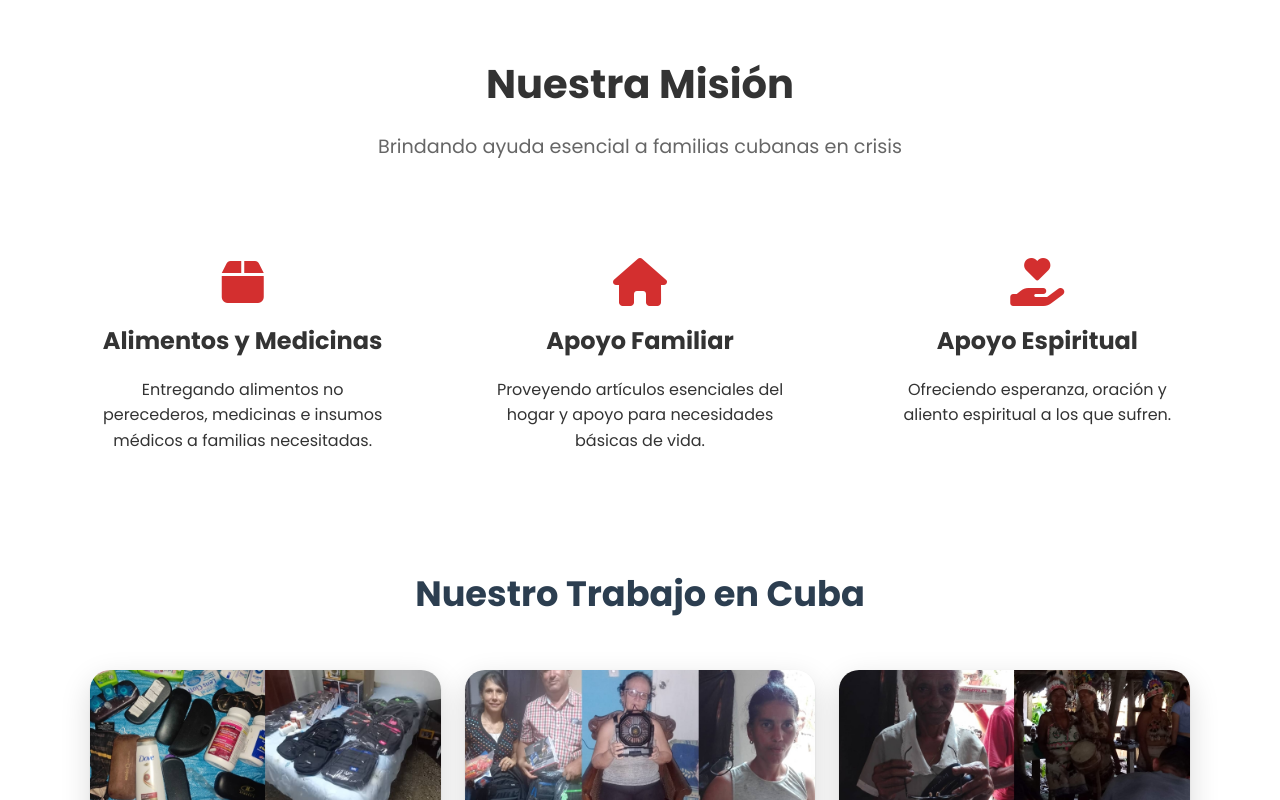
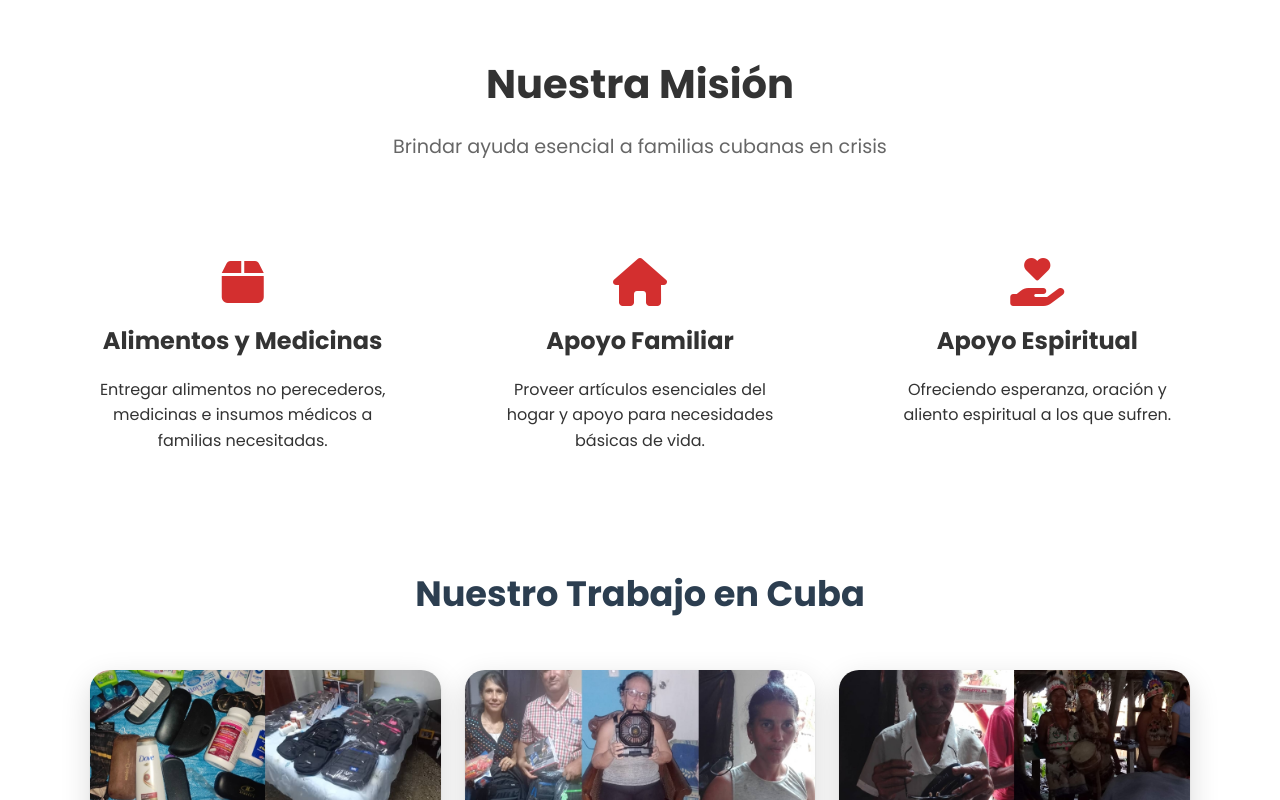
Before and after one commit to tito-corrioso/cuba-relief-foundation, a plain HTML site: page es.html in a window 1280 px wide. Shown: the part 2020-2820 px from the top of the page. Drawn offline with Linux system fonts and the light colour scheme.

Commit message:
Update es.html

```diff
--- a/es.html
+++ b/es.html
@@ -89,18 +89,18 @@
         <div class="container">
             <div class="section-header">
                 <h2>Nuestra Misión</h2>
-                <p>Brindando ayuda esencial a familias cubanas en crisis</p>
+                <p>Brindar ayuda esencial a familias cubanas en crisis</p>
             </div>
             <div class="mission-grid">
                 <div class="mission-item">
                     <i class="fas fa-box"></i>
                     <h3>Alimentos y Medicinas</h3>
-                    <p>Entregando alimentos no perecederos, medicinas e insumos médicos a familias necesitadas.</p>
+                    <p>Entregar alimentos no perecederos, medicinas e insumos médicos a familias necesitadas.</p>
                 </div>
                 <div class="mission-item">
                     <i class="fas fa-home"></i>
                     <h3>Apoyo Familiar</h3>
-                    <p>Proveyendo artículos esenciales del hogar y apoyo para necesidades básicas de vida.</p>
+                    <p>Proveer artículos esenciales del hogar y apoyo para necesidades básicas de vida.</p>
                 </div>
                 <div class="mission-item">
                     <i class="fas fa-hand-holding-heart"></i>
@@ -125,7 +125,7 @@
         <div class="container">
             <div class="section-header">
                 <h2>¿Listo para Hacer una Diferencia?</h2>
-                <p>¡Apoya la próxima misión humanitaria del Pastor René a Cuba!<br>Contacta directamente al Pastor René para donar o saber más</p>
+                <p>¡Apoya la próxima misión humanitaria del Pastor René a Cuba!<br>Contacta directamente al Pastor René para donar o saber más.</p>
             </div>
             <div class="contact-content">
                <!-- <div class="contact-info">
```
